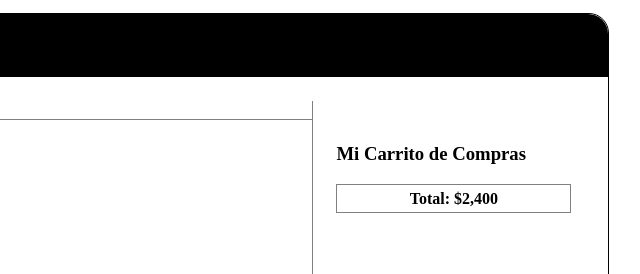
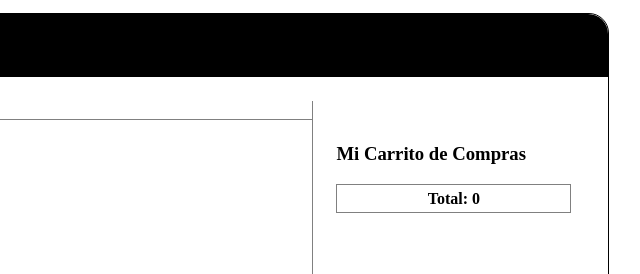
Before and after one commit to santiagoaviladev/coder30395, a plain HTML site: page Clase11Workshop/index.html in a window 1280 px wide. Shown: the top 274 px of the page, 640-1280 px from the left. Drawn offline with Linux system fonts and the light colour scheme.

Commit message:
Workshop

```diff
--- a/Clase11Workshop/index.html
+++ b/Clase11Workshop/index.html
@@ -24,7 +24,7 @@
                 <div id="cartList">
                     <h3> Mi Carrito de Compras </h3>
                     <div id="total">
-                        Total: $2,400
+                        Total: 0
                     </div>
                 </div>
             </div>
```
